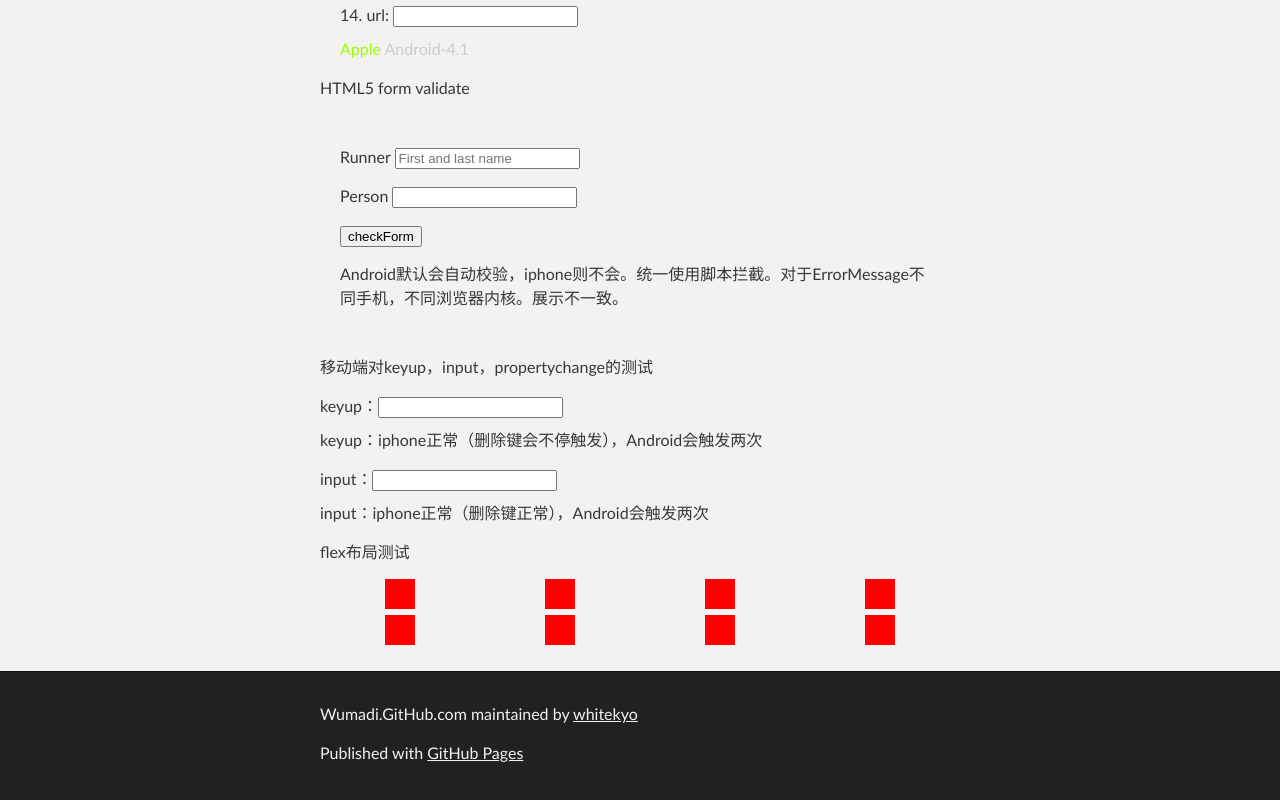
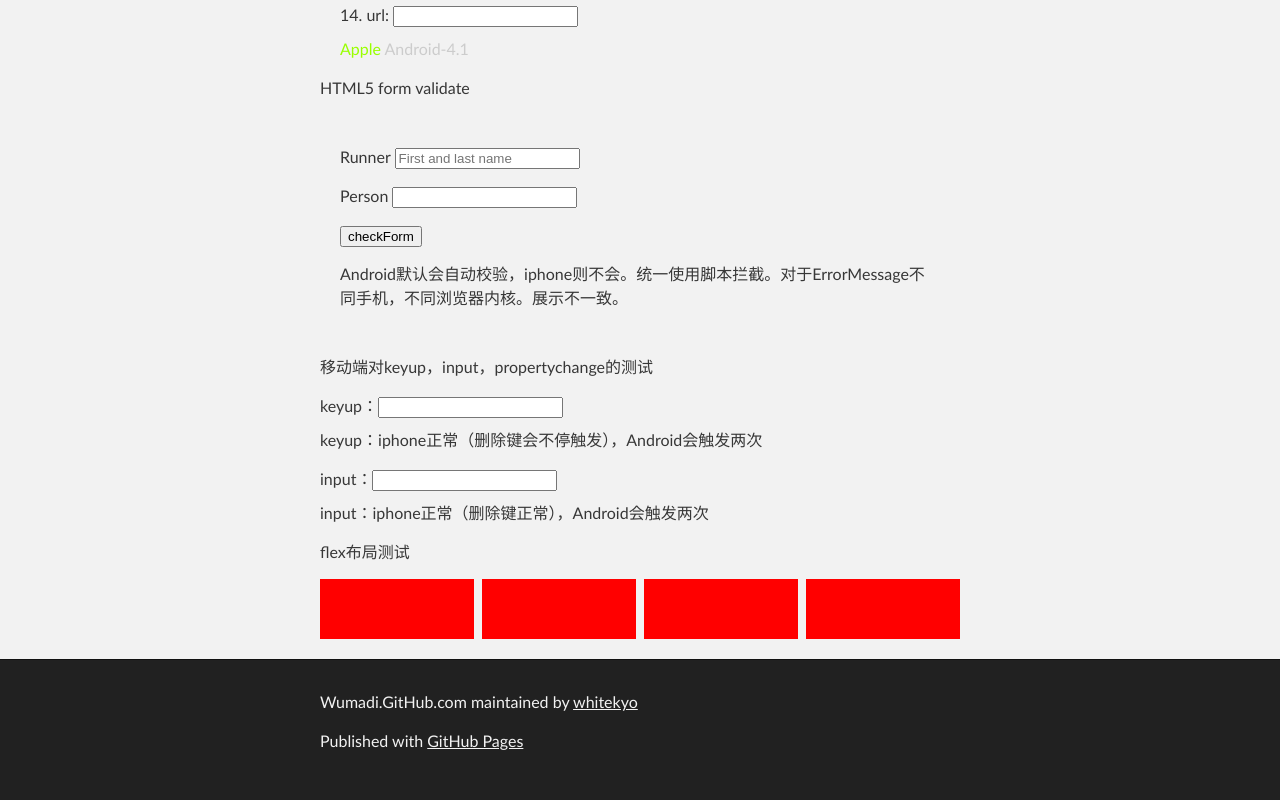
Before and after one commit to whitekyo/wumadi.github.com, a plain HTML site: page index.html in a window 1280 px wide. Shown: the part 1492-2292 px from the top of the page. Drawn offline with Linux system fonts and the light colour scheme.

Commit message:
Update index.html

```diff
--- a/index.html
+++ b/index.html
@@ -15,14 +15,10 @@
             flex-wrap: wrap;
         }
         .item {
-            width: 25%;
+            width: 24%;
             text-align: center;
-        }
-        .x-i-fang {
-          width:30px;
-          height: 30px;
-          display: inline-block;
-          background-color: red;
+            height: 30px;
+            background-color: red;
         }
     </style>
     <title>Wumadi.GitHub.com</title>
@@ -133,28 +129,20 @@
       <p>flex布局测试</p>
       <div class="father">
           <div class="item">
-              <i class="x-i-fang"></i>
           </div>
           <div class="item">
-              <i class="x-i-fang"></i>
           </div>
           <div class="item">
-              <i class="x-i-fang"></i>
           </div>
           <div class="item">
-              <i class="x-i-fang"></i>
           </div>
           <div class="item">
-              <i class="x-i-fang"></i>
           </div>
           <div class="item">
-              <i class="x-i-fang"></i>
           </div>
           <div class="item">
-              <i class="x-i-fang"></i>
           </div>
           <div class="item">
-              <i class="x-i-fang"></i>
           </div>
       </div>
     </div>
```
